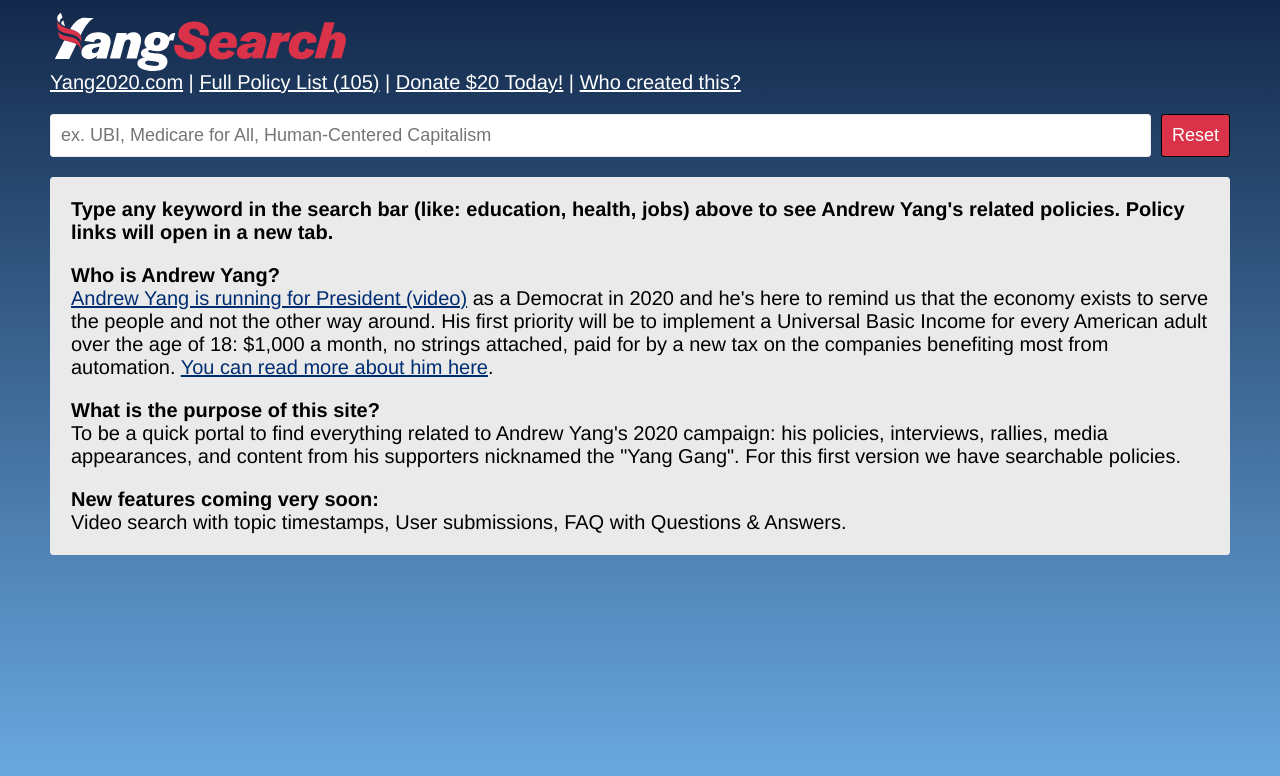
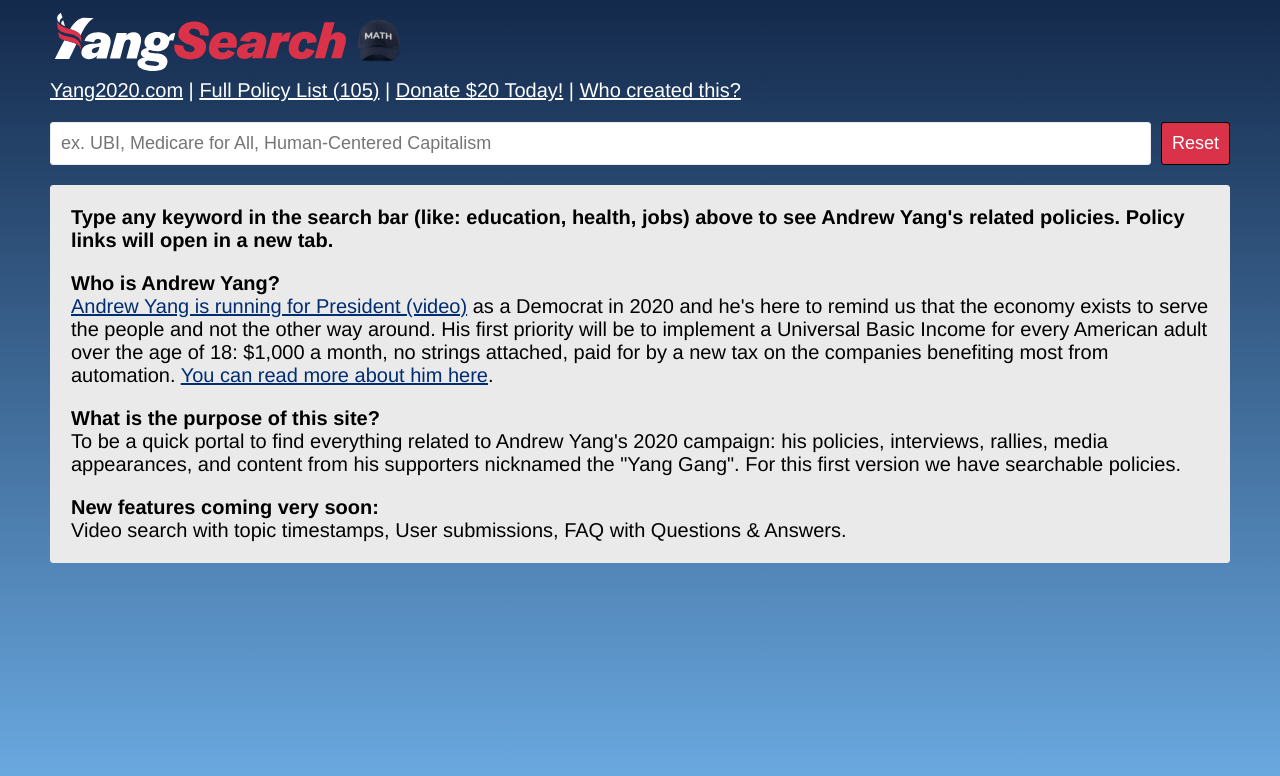
Before and after one commit to alacritythief/YangSearch, a React (Create React App) app: page / in a window 1280 px wide. Shown: the top 776 px of the page. Built offline with nearby package versions, Linux system fonts and the light colour scheme.

Commit message:
added math hat

```diff
--- a/src/components/PolicyResults/PolicyResults.js
+++ b/src/components/PolicyResults/PolicyResults.js
@@ -64,7 +64,7 @@
     } else {
       return (
         <PolicyResultsContainer>
-          <h3>Policies related to "{this.props.searchValue}":</h3>
+          <h3><strong>Policies related to "{this.props.searchValue}":</strong></h3>
           <PolicyList>
             { this.generateResults() }
           </PolicyList>
--- a/src/layouts/App/App.js
+++ b/src/layouts/App/App.js
@@ -5,11 +5,13 @@
   ContentContainer,
   SearchContainer,
   WhiteText,
-  Logo
+  Logo,
+  MathHatContainer
 } from '../../ui-components/containers';
 import SearchInput from '../../components/SearchInput';
 import PolicyResults from '../../components/PolicyResults';
 import { ReactComponent as YangSearchLogo } from '../../img/yangsearch_logo.svg';
+import MathHat from '../../img/math_hat.png';
 import { policySearch, policyCounter } from '../../lib/policysearch';
 import { ResetSearchButton } from '../../ui-components/ResetSearchButton';
 
@@ -63,7 +65,7 @@
         <GlobalStyle />
         <AppContainer>
           <ContentContainer>
-            <Logo><YangSearchLogo /></Logo>
+            <Logo><YangSearchLogo /></Logo><MathHatContainer src={MathHat}/>
             <WhiteText>
               <a href="https://www.yang2020.com/" rel="noopener noreferrer" target="_blank">
                 Yang2020.com</a> | <a href="https://www.yang2020.com/policies/" rel="noopener noreferrer" target="_blank">
--- a/src/ui-components/containers.js
+++ b/src/ui-components/containers.js
@@ -51,6 +51,14 @@
 `
 
 export const Logo = styled.div`
+  display: inline-block;
   max-width: 300px;
   max-height: 61px;
 `
+
+export const MathHatContainer = styled.img`
+  display: inline-block;
+  vertical-align: top;
+  height: 60px;
+  width: 60px;
+`
```
Also changed, not shown: src/img/math_hat.png (added).
